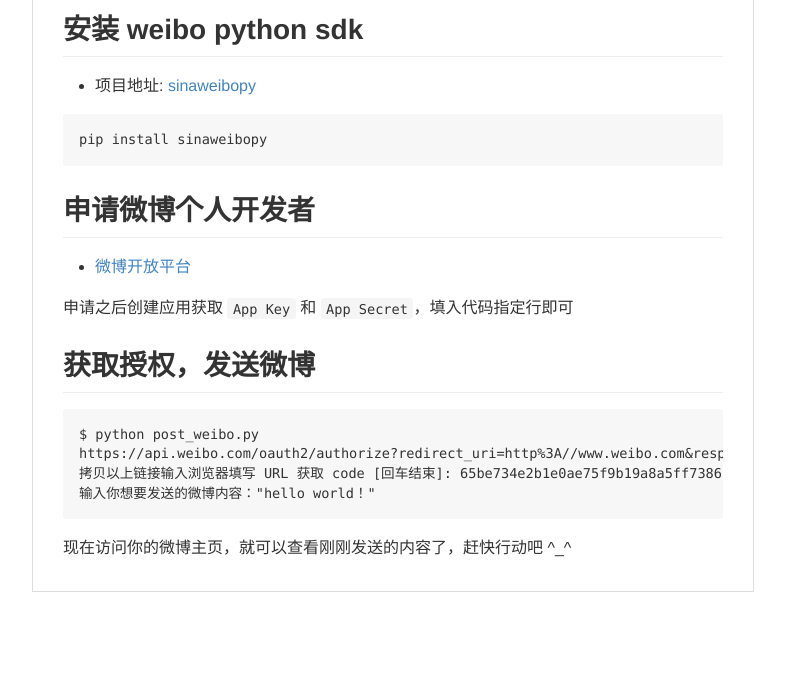
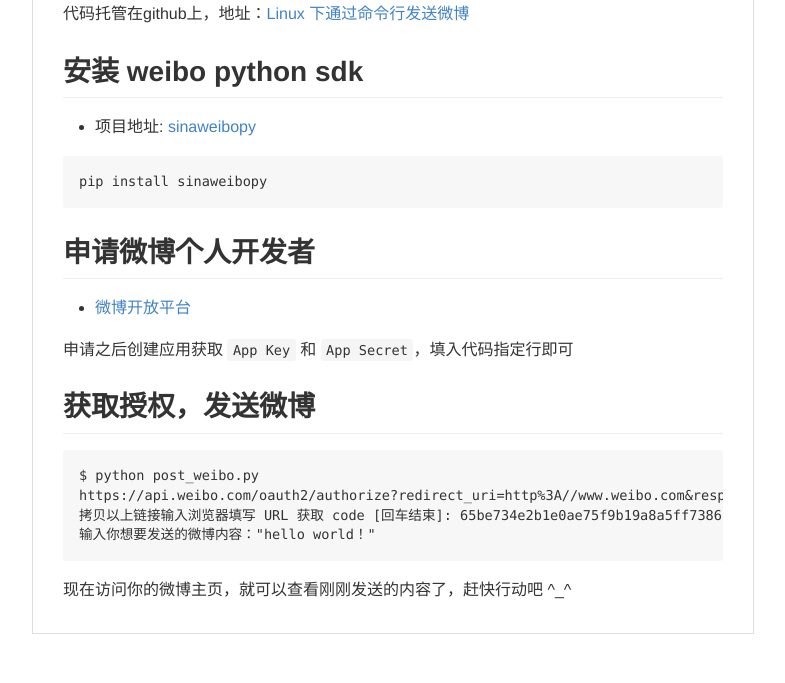
Before and after one commit to genglema/genglema.github.io, a plain HTML site: page index.html in a window 1280 px wide. Shown: the part 117-800 px from the top of the page, without its empty margins (247-1032 px from the left). Drawn offline with Linux system fonts and the light colour scheme.

Commit message:
修改 README

```diff
--- a/index.html
+++ b/index.html
@@ -863,6 +863,8 @@ body .markdown-body
 }</style><title>README</title></head><body><article class="markdown-body"><h1>
 <a id="user-content-linux-下通过命令行发送微博" class="anchor" href="#linux-%E4%B8%8B%E9%80%9A%E8%BF%87%E5%91%BD%E4%BB%A4%E8%A1%8C%E5%8F%91%E9%80%81%E5%BE%AE%E5%8D%9A" aria-hidden="true"><span class="octicon octicon-link"></span></a>Linux 下通过命令行发送微博</h1>
 
+<p>代码托管在github上，地址：<a href="https://github.com/genglema/genglema.github.io">Linux 下通过命令行发送微博</a></p>
+
 <h2>
 <a id="user-content-安装-weibo-python-sdk" class="anchor" href="#%E5%AE%89%E8%A3%85-weibo-python-sdk" aria-hidden="true"><span class="octicon octicon-link"></span></a>安装 weibo python sdk</h2>
 
```
Also changed, not shown: 1 other file.
